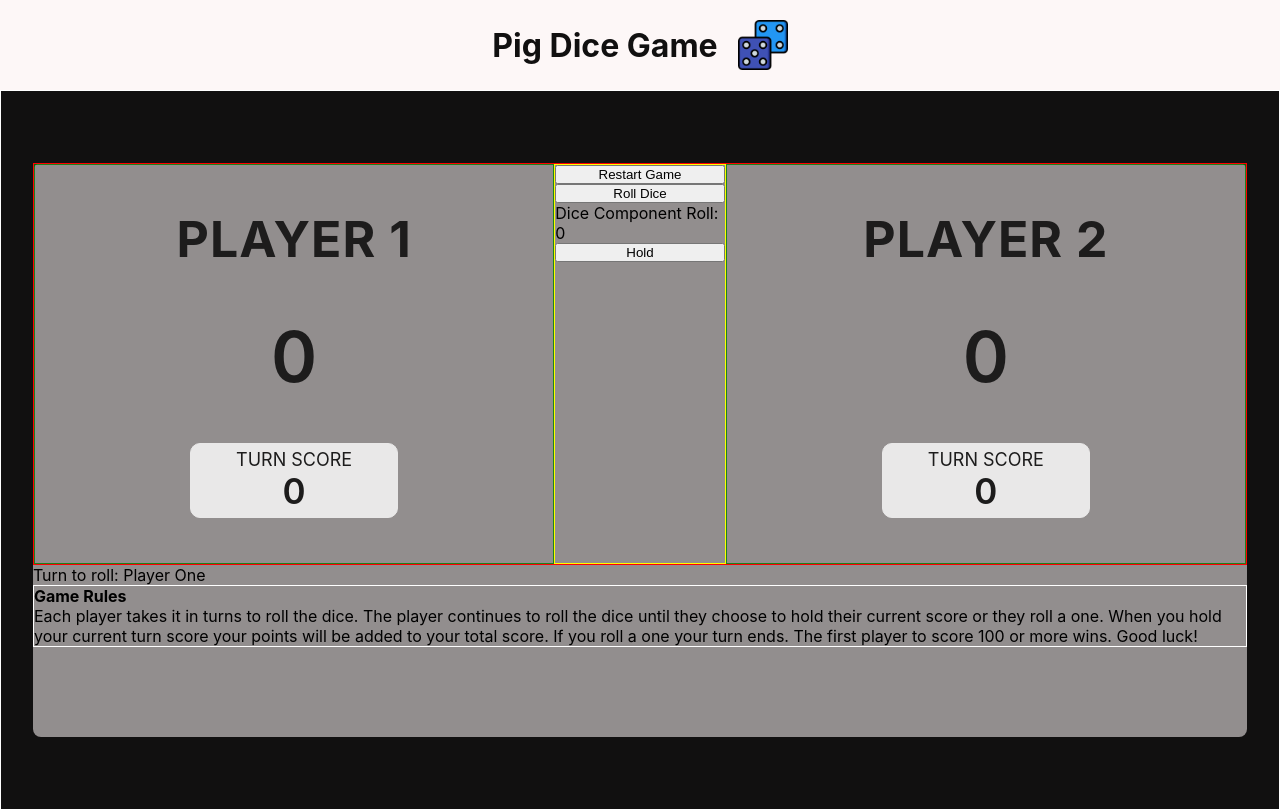
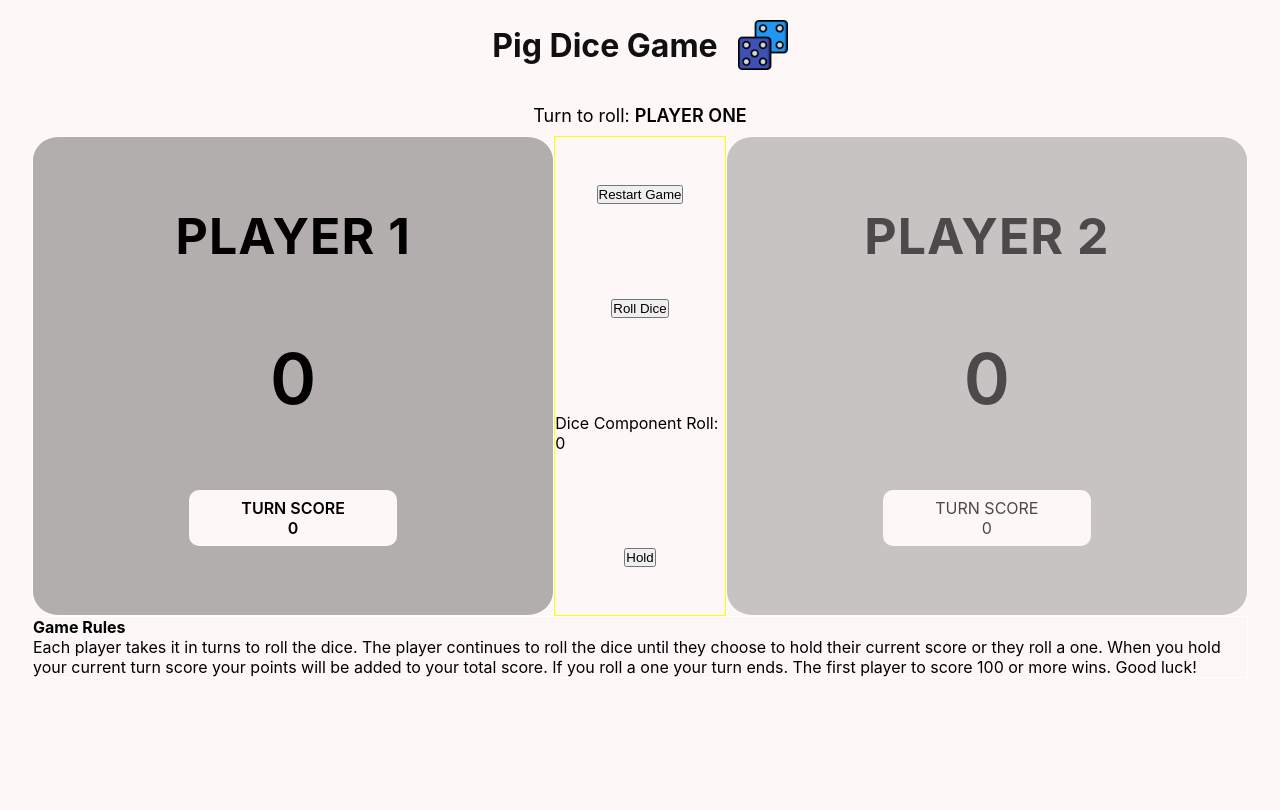
Before and after one commit to the-j-curl/project-dice-game, a React (Create React App) app: page / in a window 1280 px wide. Built offline with nearby package versions, Linux system fonts and the light colour scheme.

Commit message:
Player cards and main game styled

```diff
--- a/src/components/App/App.css
+++ b/src/components/App/App.css
@@ -6,7 +6,7 @@
 body {
   -webkit-font-smoothing: antialiased;
   -moz-osx-font-smoothing: grayscale;
-  background: #111010;
+  background: #fdf7f7;
   font-family: -apple-system, BlinkMacSystemFont, "Segoe UI", "Roboto", "Oxygen", "Ubuntu", "Cantarell", "Fira Sans", "Droid Sans", "Helvetica Neue", sans-serif;
   min-height: 100vh;
   overflow: hidden; }
--- a/src/components/App/App.scss
+++ b/src/components/App/App.scss
@@ -9,7 +9,7 @@
 body {
   -webkit-font-smoothing: antialiased;
   -moz-osx-font-smoothing: grayscale;
-  background: $dark-color;
+  background: $light-color;
   font-family: $font-stack;
   min-height: 100vh;
   overflow: hidden;
--- a/src/components/GameBoard/GameBoard.css
+++ b/src/components/GameBoard/GameBoard.css
@@ -1,20 +1,23 @@
-.main-wrapper {
+.game {
+  border-radius: 8px;
+  margin: 15px auto 0 auto;
+  width: 95%;
+  height: 80%;
   display: flex;
-  align-items: center;
-  justify-content: center;
-  height: 90vh;
-  border: 1px solid white; }
-
-.game {
-  background: rgba(179, 174, 174, 0.8);
-  border-radius: 8px;
-  margin: 0 auto;
-  width: 95%;
-  height: 80%; }
+  flex-direction: column;
+  justify-content: space-between; }
+  .game-turn {
+    font-size: 18px;
+    text-align: center;
+    margin: 0 0 10px 0; }
+  .game-span {
+    font-weight: 600;
+    text-transform: uppercase; }
   .game-content {
-    display: flex;
-    border: 1px solid red; }
-    .game-content-buttons {
+    display: flex; }
+    .game-content-button-section {
       display: flex;
       flex-direction: column;
+      align-items: center;
+      justify-content: space-around;
       border: 1px solid yellow; }
--- a/src/components/GameBoard/GameBoard.scss
+++ b/src/components/GameBoard/GameBoard.scss
@@ -1,30 +1,33 @@
 @import '../../styles/config';
 
-.main-wrapper {
-  display: flex;
-  align-items: center;
-  justify-content: center;
-  height: 90vh;
-  border: 1px solid white;
-}
-
 .game {
-  background: rgba($light-gray-color, 0.8);
   border-radius: 8px;
-  margin: 0 auto;
+  margin: 15px auto 0 auto;
   width: 95%;
-  height: 80%; // check all heights match
+  height: 80%;
   display: flex;
   flex-direction: column;
   justify-content: space-between;
 
+  &-turn {
+    font-size: 18px;
+    text-align: center;
+    margin: 0 0 10px 0;
+  }
+
+  &-span {
+    font-weight: 600;
+    text-transform: uppercase;
+  }
+
   &-content {
     display: flex;
-    border: 1px solid red;
 
-    &-buttons {
+    &-button-section {
       display: flex;
       flex-direction: column;
+      align-items: center;
+      justify-content: space-around;
       border: 1px solid yellow;
     }
   }
--- a/src/components/GameBoard/GameBoard.tsx
+++ b/src/components/GameBoard/GameBoard.tsx
@@ -58,8 +58,9 @@ export const GameBoard: React.FC = () => {
 
   if (playerOneScore <= 99 && playerTwoScore <= 99) {
     return (
-      <div className="main-wrapper">
+      // <div className="main-wrapper">
       <main className="game">
+        <p className="game-turn">Turn to roll: <span className="game-span">{isPlayerOneTurn ? 'Player One' : 'Player Two'}</span></p>
         {/* <PlayerNameForm defaultPlayerName={pl} /> */}
         <section className="game-content">
           <PlayerCard
@@ -67,9 +68,10 @@ export const GameBoard: React.FC = () => {
             defaultPlayerName={playerOne}
             totalScore={playerOneScore}
             turnScore={isPlayerOneTurn ? turnScore : 0}
+            isPlayerTurn={isPlayerOneTurn ? true : false}
             ref={player}
           />
-            <section className="game-content-buttons">
+          <section className="game-content-button-section">
             <Button buttonText={RESET_GAME} onClickFunction={() => resetGame()} />
             <Button buttonText={ROLL_DICE} onClickFunction={() => rollTheDice(1, 6)} />
             <Dice diceRoll={randomNumber} />
@@ -80,13 +82,13 @@ export const GameBoard: React.FC = () => {
             defaultPlayerName={playerTwo}
             totalScore={playerTwoScore}
             turnScore={isPlayerTwoTurn ? turnScore : 0}
+            isPlayerTurn={!isPlayerOneTurn ? true : false}
             ref={player}
           />
         </section>
-          <p>Turn to roll: {isPlayerOneTurn ? 'Player One' : 'Player Two'}</p>
         <GameRules />
       </main>
-      </div>
+      // </div>
     );
   } else {
     return (
@@ -94,6 +96,6 @@ export const GameBoard: React.FC = () => {
         <p>Congratualtions {playerOneScore > playerTwoScore ? <span>{playerOne}</span> : <span>{playerTwo}</span>}, you won with {playerOneScore > playerTwoScore ? playerOneScore : playerTwoScore} points! 🏆</p>
         <Button buttonText={NEW_GAME} onClickFunction={() => resetGame()} />
       </main>
-    ); // TODO: Create an end of game component
+    ); // TODO: Create an end of game (EndGame) component
   };
 };
--- a/src/components/PlayerCard/PlayerCard.css
+++ b/src/components/PlayerCard/PlayerCard.css
@@ -1,30 +1,32 @@
-.player-card {
+.player-card, .player-card-selected {
   display: flex;
   flex-direction: column;
   align-items: center;
   justify-content: space-evenly;
-  border: 1px solid green;
+  border: 1px solid white;
+  border-radius: 5%;
+  background: #b3aeae;
+  opacity: 0.7;
   text-transform: uppercase;
-  height: 50vh;
-  width: 45%;
-  opacity: 0.8; }
-  .player-card .player-name {
+  height: 60vh;
+  width: 45%; }
+  .player-card .player-name, .player-card-selected .player-name {
     font-size: 50px;
     letter-spacing: 1px; }
-  .player-card .score {
+  .player-card .score, .player-card-selected .score {
     font-size: 70px;
     font-weight: 600; }
-  .player-card .turn-score {
-    border: 1px solid white;
-    background: white;
+  .player-card .turn-score, .player-card-selected .turn-score, .player-card .turn-score-selected, .player-card-selected .turn-score-selected {
+    background: #fdf7f7;
     border-radius: 10px;
     display: flex;
     flex-direction: column;
     align-items: center;
-    padding: 5px;
+    padding: 8px 0;
     width: 40%; }
-    .player-card .turn-score-text {
-      font-size: 18px; }
-    .player-card .turn-score-number {
-      font-size: 35px;
-      font-weight: 600; }
+
+.player-card-selected {
+  opacity: 1; }
+
+.turn-score-selected {
+  font-weight: 600; }
--- a/src/components/PlayerCard/PlayerCard.scss
+++ b/src/components/PlayerCard/PlayerCard.scss
@@ -1,15 +1,17 @@
 @import '../../../src/styles/_config.scss';
 
-.player-card {
+%card {
   display: flex;
   flex-direction: column;
   align-items: center;
   justify-content: space-evenly;
-  border: 1px solid green;
+  border: 1px solid white;
+  border-radius: 5%;
+  background: $light-gray-color;
+  opacity: 0.7;
   text-transform: uppercase;
-  height: 50vh;
+  height: 60vh;
   width: 45%;
-  opacity: 0.8;
 
   .player-name {
     font-size: 50px;
@@ -21,14 +23,13 @@
     font-weight: 600;
   }
 
-  .turn-score {
-    border: 1px solid white;
-    background: white;
+  %turn {
+    background: $light-color;
     border-radius: 10px;
     display: flex;
     flex-direction: column;
     align-items: center;
-    padding: 5px;
+    padding: 8px 0;
     width: 40%;
 
     &-text {
@@ -36,7 +37,24 @@
     }
     &-number {
       font-size: 35px;
-      font-weight: 600;
     }
   }
 }
+
+.player-card {
+  @extend %card;
+}
+
+.player-card-selected {
+  @extend %card;
+  opacity: 1;
+}
+
+.turn-score {
+  @extend %turn;
+}
+
+.turn-score-selected {
+  @extend %turn;
+  font-weight: 600;
+}
--- a/src/components/PlayerCard/PlayerCard.tsx
+++ b/src/components/PlayerCard/PlayerCard.tsx
@@ -5,21 +5,23 @@ import './PlayerCard.css';
 type Props = { // TODO: Change this
   defaultPlayerName: string
   totalScore: number
-  turnScore: number | 0
+  turnScore: number
+  isPlayerTurn: boolean
+  colorTheme?: string
   ref: any
 }
 
-export const PlayerCard: React.FC<Props> = ({ defaultPlayerName, totalScore, turnScore }) => {
+export const PlayerCard: React.FC<Props> = ({ defaultPlayerName, totalScore, turnScore, isPlayerTurn, colorTheme }) => {
 
   // const playerTurn = useRef();
   // console.log('selectPlayerCard', playerTurn)
   // const reduxScore = useSelector((store: any) => store.game.totalScore)
   return (
-    <section className="player-card">
+    <section className={isPlayerTurn ? "player-card-selected" : "player-card"}>
       {/* <input ref={playerTurn} /> */}
       <h2 className="player-name">{defaultPlayerName}</h2>
       <h3 className="score">{totalScore}</h3>
-      <div className="turn-score">
+      <div className={isPlayerTurn ? "turn-score-selected" : "turn-score"}>
         <p className="turn-score-text">Turn score</p>
         <p className="turn-score-number">{turnScore}</p>
       </div>
```
Lines whose indentation alone changed are shown as unchanged.
